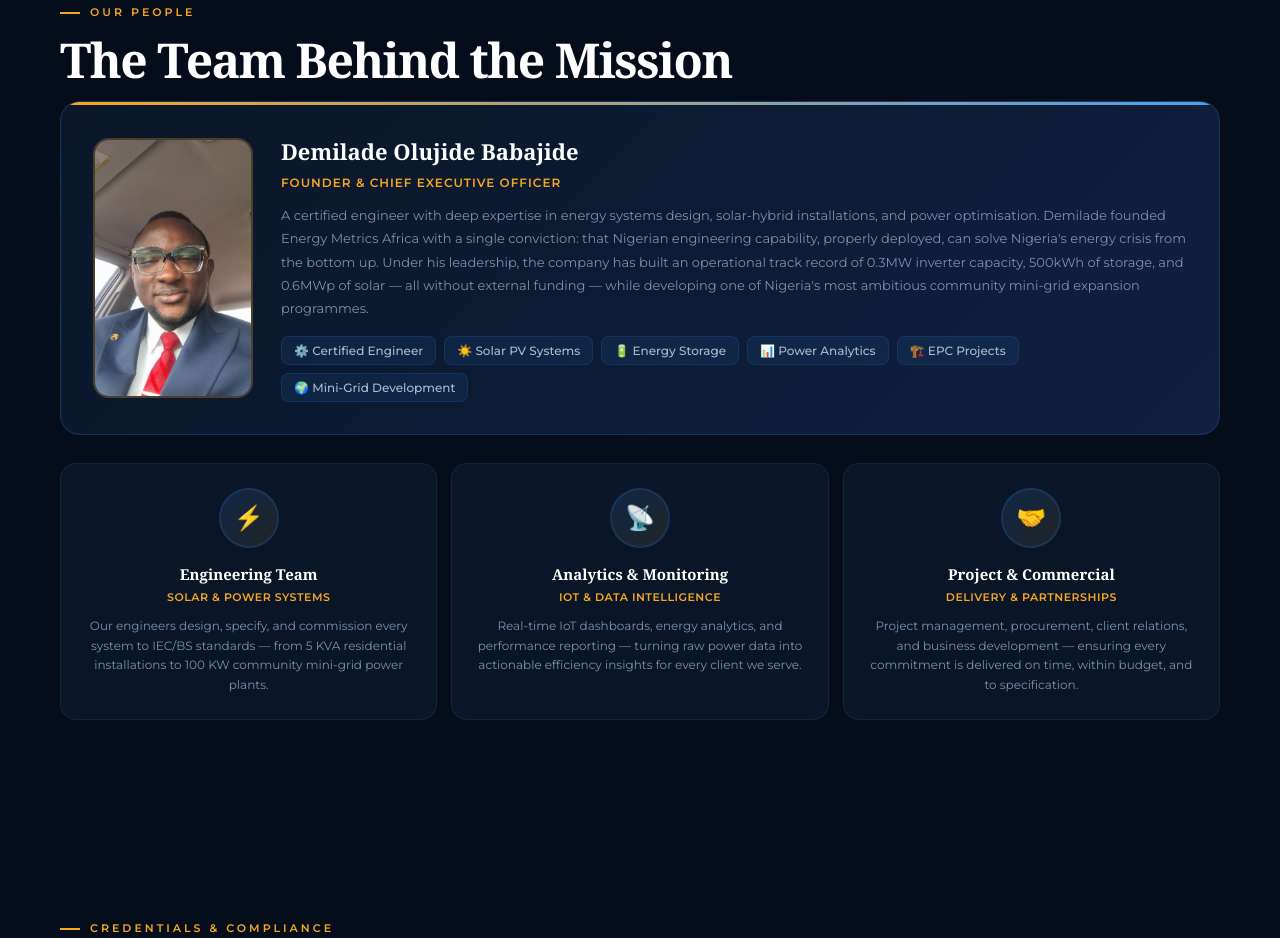
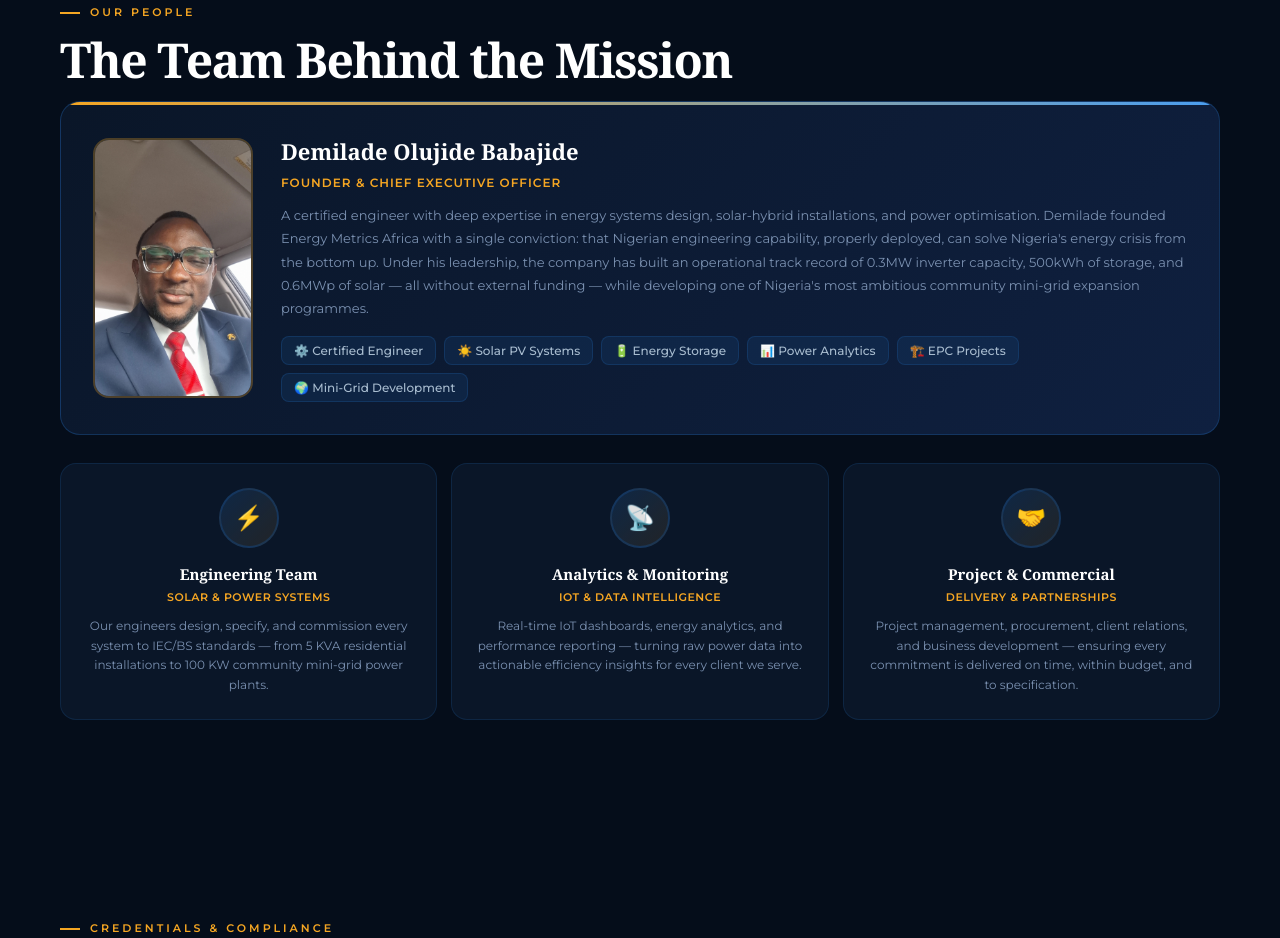
Before and after one commit to Monday6984/Energy-Metrics-Africa, a plain HTML site: page about.html in a window 1280 px wide. Shown: the part 6240-7178 px from the top of the page. Drawn offline with Linux system fonts and the light colour scheme.

Commit message:
Updated founder image

```diff
--- a/about.html
+++ b/about.html
@@ -778,7 +778,7 @@
           </div>
           <div class="leader-card reveal">
             <img
-              src="assets/20250706_093107_01.webp"
+              src="assets/20250706_093107_01.jpg"
               alt="Demilade Olujide Babajide, Founder & CEO"
               class="leader-avatar"
             />
```
Also changed, not shown: assets/20250706_093107_01.jpg (added).
